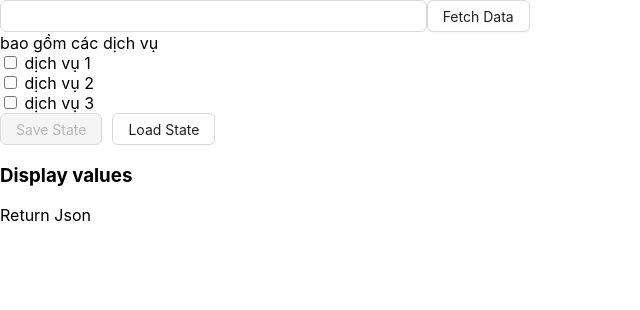
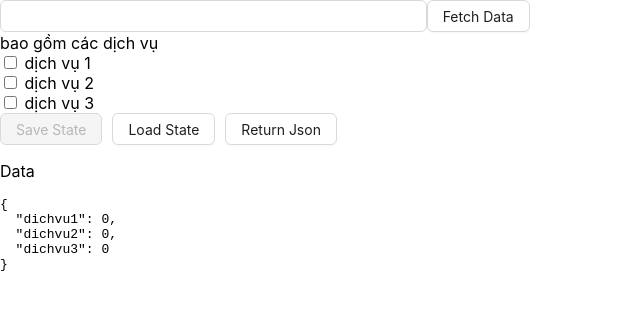
Before and after one commit to TranHuyThang9999/e-commerce_site, a React (Create React App) app: page / in a window 1280 px wide. Shown: the top 310 px of the page, without its empty margins (0-640 px from the left). Built offline with nearby package versions, Linux system fonts and the light colour scheme.

Commit message:
add cjeck json

```diff
--- a/src/components/FIndCheck/CheckBox.jsx
+++ b/src/components/FIndCheck/CheckBox.jsx
@@ -6,16 +6,6 @@ function CheckBox() {
     const [allchecked, setAllChecked] = useState([]);
     const [isChecked, setIsChecked] = useState(false);
 
-    // function handleChange(e) {
-    //     setChecked(e.target.checked);
-    // }
-    // useEffect(() => {
-    //     const storedState = localStorage.getItem('checkboxState');
-    //     if (storedState) {
-    //         setAllChecked(JSON.parse(storedState));
-    //     }
-    // }, []);
-
     function handleChangeAll(e) {
         if (e.target.checked) {
             setAllChecked([...allchecked, e.target.value]);
@@ -23,7 +13,6 @@ function CheckBox() {
             setAllChecked(allchecked.filter((item) => item !== e.target.value));
         }
         setIsChecked(true);
-        console.log("All Checked:", allchecked);
     }
 
     function handleSave() {
@@ -52,37 +41,43 @@ function CheckBox() {
             alert('No saved state found in localStorage.');
         }
     }
+    const jsonResult = {
+        dichvu1: allchecked.includes('1') ? 1 : 0,
+        dichvu2: allchecked.includes('2') ? 2 : 0,
+        dichvu3: allchecked.includes('3') ? 3 : 0,
+    };
+    function handleReturnJson() {
 
+        console.log('Return Json:', jsonResult);
+    }
 
-    console.log(localStorage.getItem('checkboxState'));
     return (
         <div className="form-check">
             <div>bao gồm các dịch vụ </div>
             <div>
-                <input value="1" type="checkbox" onChange={handleChangeAll} checked={allchecked.includes("One")} />
+                <input value="1" type="checkbox" onChange={handleChangeAll} checked={allchecked.includes("1")} />
                 <span> dịch vụ  1 </span>
             </div>
             <div>
-                <input value="2" type="checkbox" onChange={handleChangeAll} checked={allchecked.includes("Two")} />
+                <input value="2" type="checkbox" onChange={handleChangeAll} checked={allchecked.includes("2")} />
                 <span> dịch vụ 2 </span>
             </div>
             <div>
-                <input value="3" type="checkbox" onChange={handleChangeAll} checked={allchecked.includes("Three")} />
+                <input value="3" type="checkbox" onChange={handleChangeAll} checked={allchecked.includes("3")} />
                 <span> dịch vụ  3 </span>
             </div>
 
-            {/* <div>The all checked values are {allchecked.join(" , ")}</div> */}
             <Button type="primary" onClick={handleSave} disabled={allchecked.length === 0}>
                 Save State
             </Button>
             <Button type="default" onClick={handleLoad} style={{ marginLeft: '10px' }}>
                 Load State
             </Button>
-            <h3>Display values</h3>
-            <div>{allchecked}</div>
-            <div>Return Json{}</div>
-
-
+            <Button type="default" onClick={handleReturnJson} style={{ marginLeft: '10px' }}>
+                Return Json
+            </Button>
+            <p>Data</p>
+            <pre>{JSON.stringify(jsonResult, null, 2)}</pre>
         </div>
     );
 }
```
